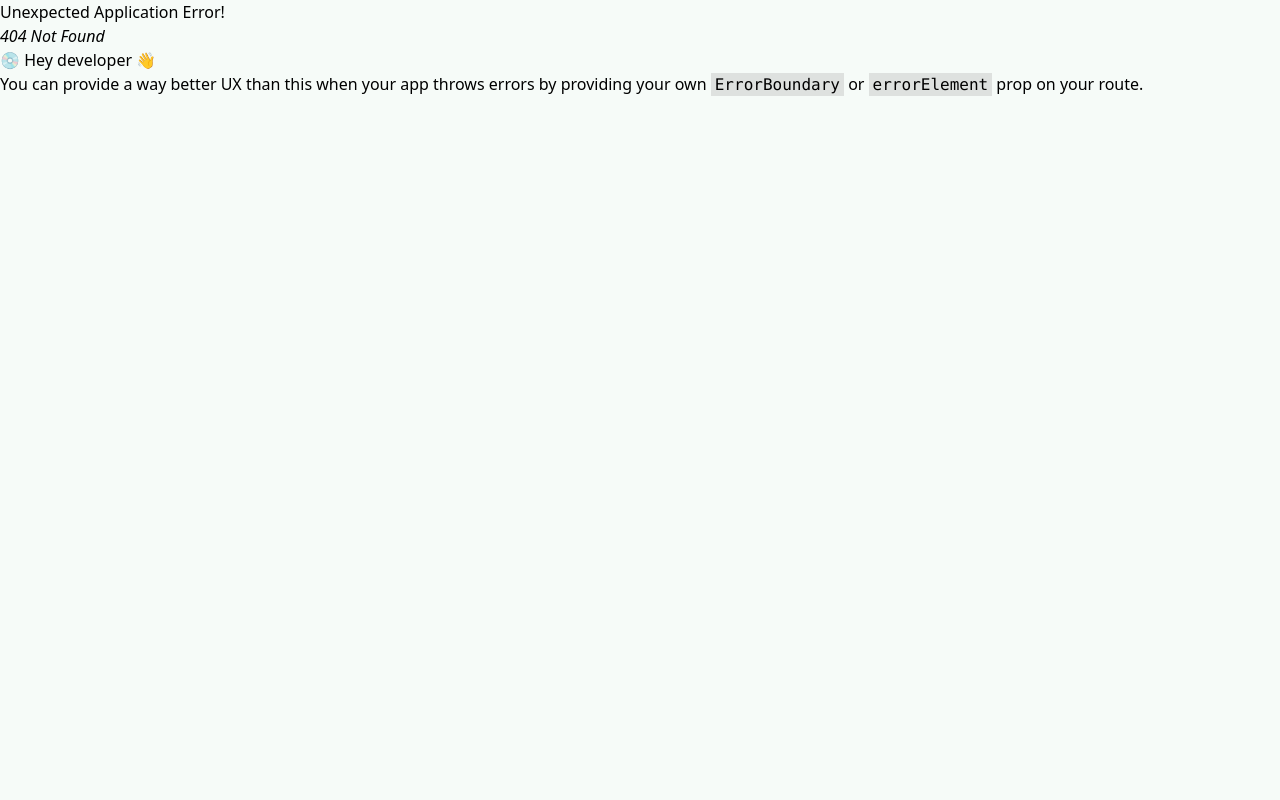
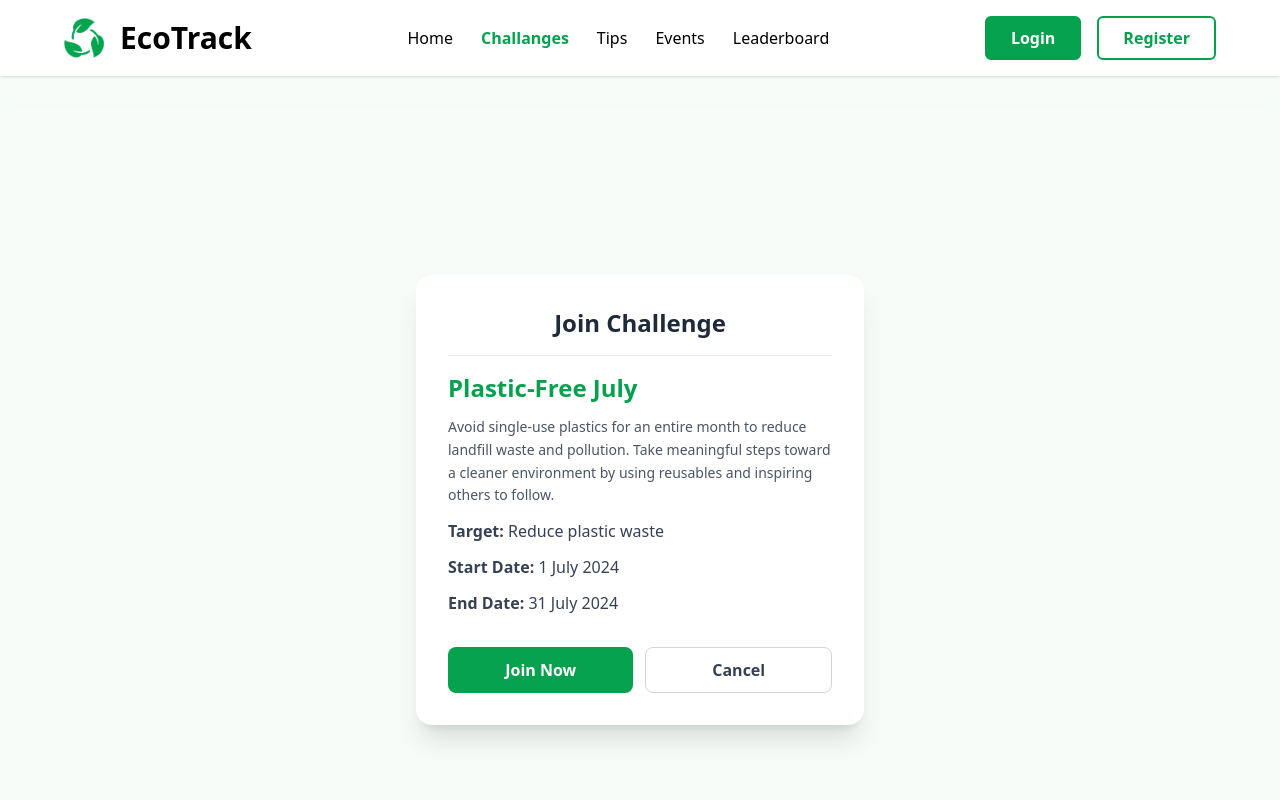
Before and after one commit to blindCode13/eco-track, a React (Vite) app: page /challanges/join in a window 1280 px wide. Before the commit this address had no page. Shown: the top 800 px of the page. Built offline with nearby package versions, Linux system fonts and the light colour scheme.

Commit message:
Added Challange details and Challange join page

```diff
--- /dev/null
+++ b/src/components/ChallangeDetails.jsx
@@ -0,0 +1,51 @@
+export default function ChallengeDetails() {
+  return (
+    <section className="mt-18 bg-gray-50 flex items-center justify-center py-12 global-p-x">
+      <div className="max-w-5xl w-full bg-white rounded-2xl shadow-md overflow-hidden flex flex-col lg:flex-row">
+        <div className="lg:w-1/2 w-full">
+          <img
+            src="https://4626096.fs1.hubspotusercontent-ap1.net/hubfs/4626096/Imported_Blog_Media/Plastic_Free_July_807x538-1.jpg"
+            className="w-full h-full object-cover"
+          />
+        </div>
+
+        <div className="lg:w-1/2 w-full p-8 flex flex-col justify-between">
+          <div>
+            <h1 className="text-3xl font-bold text-gray-800 mb-2">
+              Plastic-Free July
+            </h1>
+            <p className="text-sm text-(--primary-color) font-semibold uppercase mb-4">
+              Waste Reduction
+            </p>
+
+            <p className="text-gray-600 leading-relaxed mb-12">
+              Avoid single-use plastics for an entire month to reduce landfill
+              waste and pollution. Take small but meaningful steps toward a
+              cleaner environment by replacing disposable plastics with reusable
+              alternatives and inspiring others to do the same.
+            </p>
+
+            <div className="grid grid-cols-2 gap-2 text-gray-700 mb-8">
+              <p><span className="font-semibold">Duration:</span> 30 days</p>
+              <p><span className="font-semibold">Target:</span> Reduce plastic waste</p>
+              <p><span className="font-semibold">Metric:</span> kg plastic saved</p>
+              <p><span className="font-semibold">Participants:</span> 0 joined</p>
+              <p><span className="font-semibold">Start:</span> 1 July 2024</p>
+              <p><span className="font-semibold">End:</span> 31 July 2024</p>
+            </div>
+          </div>
+
+          <div className="flex flex-col sm:flex-row gap-3">
+            <button className="w-full primary-btn">
+              Join Challenge
+            </button>
+          </div>
+
+          <p className="text-sm text-gray-500 mt-6">
+            Created by: <span className="font-medium text-gray-700">admin@ecotrack.com</span>
+          </p>
+        </div>
+      </div>
+    </section>
+  );
+}
--- /dev/null
+++ b/src/components/ChallangeJoin.jsx
@@ -0,0 +1,43 @@
+export default function ChallangeJoin() {
+  return (
+    <div className="min-h-screen flex items-center justify-center backdrop-blur-sm px-4">
+      <div className="bg-white rounded-2xl shadow-xl p-8 w-full max-w-md animate-fadeIn">
+        <h2 className="text-2xl font-bold text-gray-800 mb-4 text-center">
+          Join Challenge
+        </h2>
+
+        <div className="border-t border-gray-200 my-4"></div>
+
+        <div className="space-y-3 text-gray-700">
+          <h3 className="text-2xl font-semibold text-(--primary-color)">
+            Plastic-Free July
+          </h3>
+          <p className="text-sm text-gray-600 leading-relaxed">
+            Avoid single-use plastics for an entire month to reduce landfill
+            waste and pollution. Take meaningful steps toward a cleaner
+            environment by using reusables and inspiring others to follow.
+          </p>
+
+          <p>
+            <span className="font-semibold">Target:</span> Reduce plastic waste
+          </p>
+          <p>
+            <span className="font-semibold">Start Date:</span> 1 July 2024
+          </p>
+          <p>
+            <span className="font-semibold">End Date:</span> 31 July 2024
+          </p>
+        </div>
+
+        <div className="mt-8 flex gap-3">
+          <button className="w-full bg-(--primary-color) text-white font-semibold py-2.5 rounded-lg hover:opacity-90 transition">
+            Join Now
+          </button>
+          <button className="w-full border border-gray-300 text-gray-700 font-semibold py-2.5 rounded-lg hover:bg-gray-100 transition">
+            Cancel
+          </button>
+        </div>
+      </div>
+    </div>
+  );
+}
--- a/src/components/ChallangesCard.jsx
+++ b/src/components/ChallangesCard.jsx
@@ -37,7 +37,6 @@ const ChallangesCard = ({data}) => {
                 </div>
                 <div className='flex items-center justify-between gap-4'>
                     <button className='primary-btn w-full text-xs lg:text-sm'>View Details</button>
-                    <button className='secondery-btn w-full text-xs lg:text-sm'>Participate</button>
                 </div>
             </div>
         </div>
--- a/src/routes/routes.jsx
+++ b/src/routes/routes.jsx
@@ -9,6 +9,8 @@ import axios from "axios";
 import LoadingState from "../components/LoadingState";
 import Login from "../pages/Auth/Login";
 import Register from "../pages/Auth/Register";
+import ChallengeDetails from "../components/ChallangeDetails";
+import ChallangeJoin from "../components/ChallangeJoin";
 
 export const routes = createBrowserRouter([
     {
@@ -24,6 +26,14 @@ export const routes = createBrowserRouter([
                 Component: Challanges,
                 loader: () => axios('/challanges.json').then(resData => resData.data),
                 hydrateFallbackElement: <LoadingState></LoadingState>
+            },
+            {
+                path: "/challanges/1",
+                Component: ChallengeDetails
+            },
+            {
+                path: "/challanges/join",
+                Component: ChallangeJoin
             },
             {
                 path: "/tips",
```
